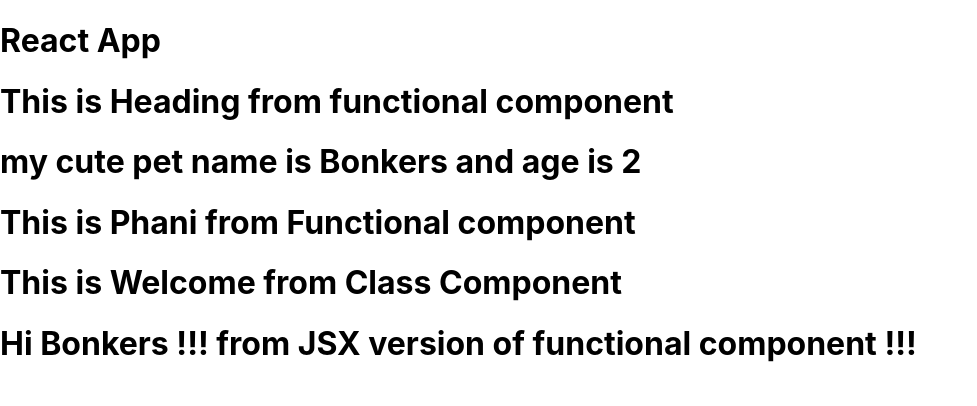
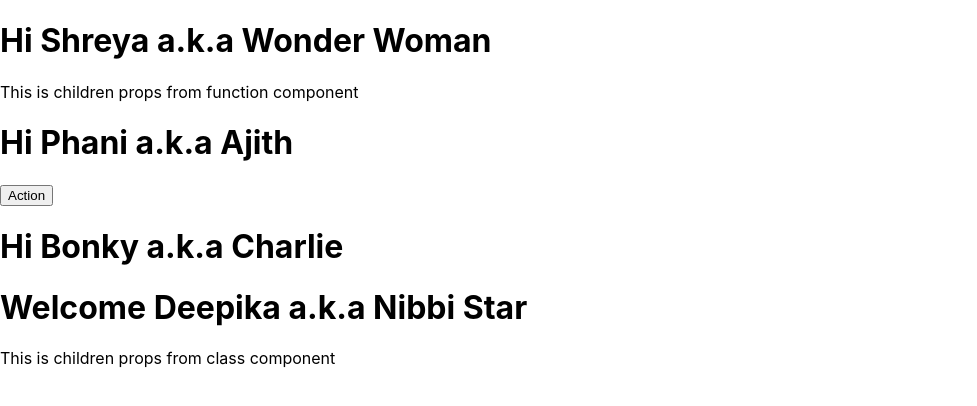
Before and after one commit to shreyaskraleti/React-files, a React (Create React App) app: page / in a window 1280 px wide. Shown: the top 406 px of the page, without its empty margins (0-977 px from the left). Built offline with nearby package versions, Linux system fonts and the light colour scheme.

Commit message:
jsx and props files added

```diff
--- a/src/App.js
+++ b/src/App.js
@@ -1,22 +1,23 @@
-import React from "react";
-import Header from "./Components/Header";
-import Footer from "./Components/Footer";
+import React, {Component} from "react";
 import Greet from "./Components/Greet";
 import Welcome from "./Components/Welcome";
-import Hello from "./Components/Hello";
 
-function App() {
-  return (
-    <div className="App">
-      <h1>React App</h1>
-      <Header name = "from functional component"/>
-      <Footer name = "from class component"/>
-      <Greet name = "from functional component"/>
-      <Welcome name = "from class component"/>
-      <Hello name = "from JSX version of functional component"/>
+class App extends Component {
+  render() {
+    return (
+      <div className="App">
+        <Greet name="Shreya" heroName="Wonder Woman">
+          <p>This is children props from function component</p> </Greet>
+        <Greet name="Phani" heroName="Ajith">
+          <button>Action</button>
+        </Greet>
+        <Greet name="Bonky" heroName="Charlie" />
+        <Welcome name="Deepika" heroName="Nibbi Star">
+          <p>This is children props from class component</p> </Welcome>
 
-    </div>
-  );
+      </div>
+    );
+  }
 }
 
 export default App;
--- a/src/Components/Greet.js
+++ b/src/Components/Greet.js
@@ -1,13 +1,19 @@
 import React from "react";
+// using Arrow function
+const Greet = (props) => {
+    console.log(props)
+    return (
+        <div>
+            <h1>
+                Hi {props.name} a.k.a {props.heroName}
+            </h1>
+            {props.children}
 
-// function Greet() {
-    // return (
-       // <h1>Hi Phani</h1>
- //   )
-// }
+        </div>
+    )
 
-// using Arrow function
-const Greet = () => <h1>This is Phani from Functional component</h1>
+
+}
 
 
 export default Greet;
--- a/src/Components/Hello.js
+++ b/src/Components/Hello.js
@@ -1,11 +1,12 @@
 import React from "react";
 // using Arrow function
 const Hello = () => {
-    return (
-        <div>
-            <h1>Hi Bonkers !!! from JSX version of functional component !!!</h1>
-        </div>
-    )
+   // return (
+     //   <div className = 'dummyClass'>
+       //     <h1>Hi Bonkers !!! from JSX version of functional component !!!</h1>
+        // </div>
+    // )
+    return React.createElement('div', {id: 'hello', className: 'dummyClass'}, null, React.createElement('h1', null, 'Hi Bonkers !!!'))
 }
 
 export default Hello;
--- a/src/Components/Welcome.js
+++ b/src/Components/Welcome.js
@@ -3,7 +3,10 @@ import React, {Component} from "react";
 class Welcome extends Component {
     render () {
         return (
-            <h1>This is Welcome from Class Component</h1>
+            <div>
+            <h1>Welcome {this.props.name} a.k.a {this.props.heroName}</h1>
+            {this.props.children}
+            </div>
         )
     }
 }
```
